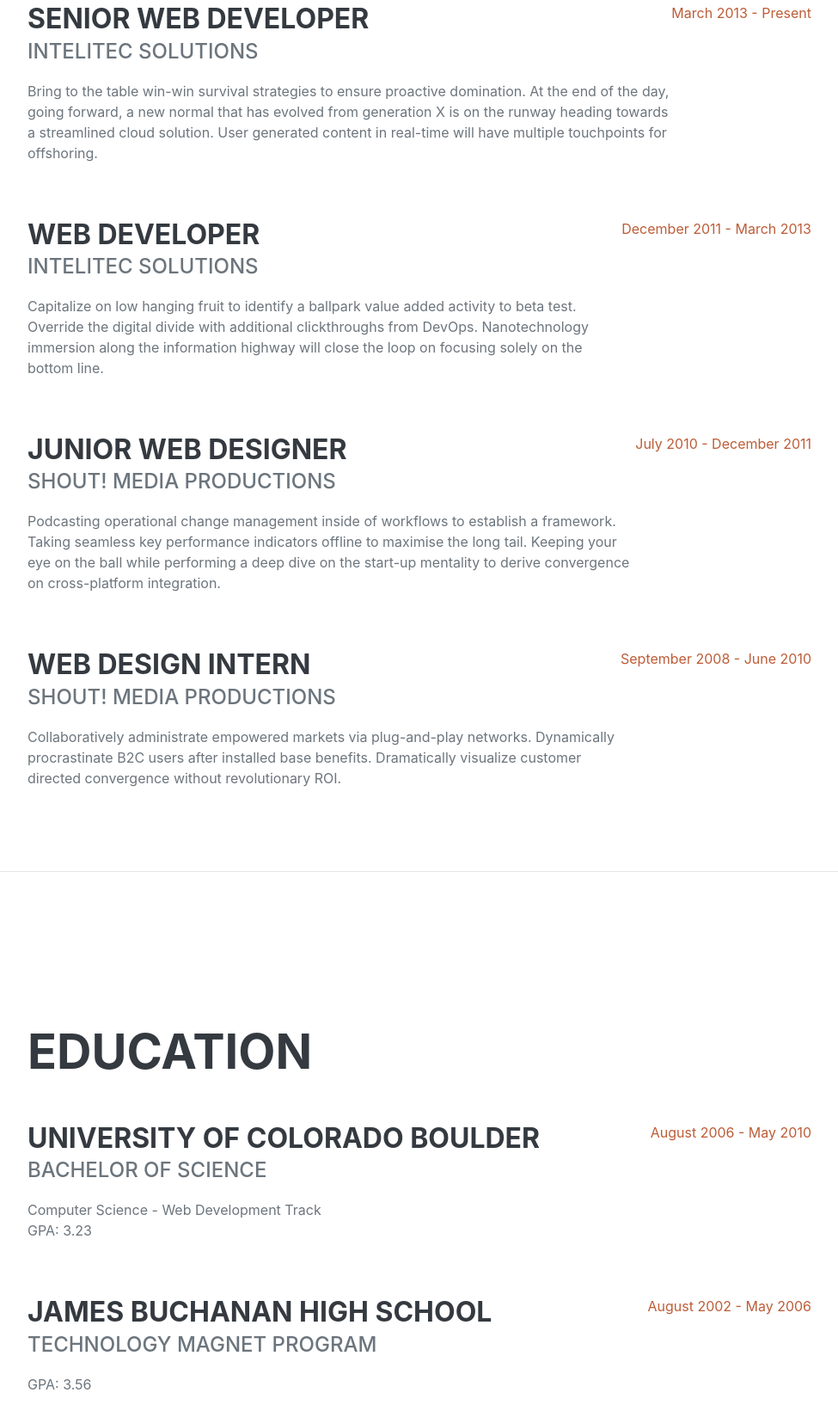
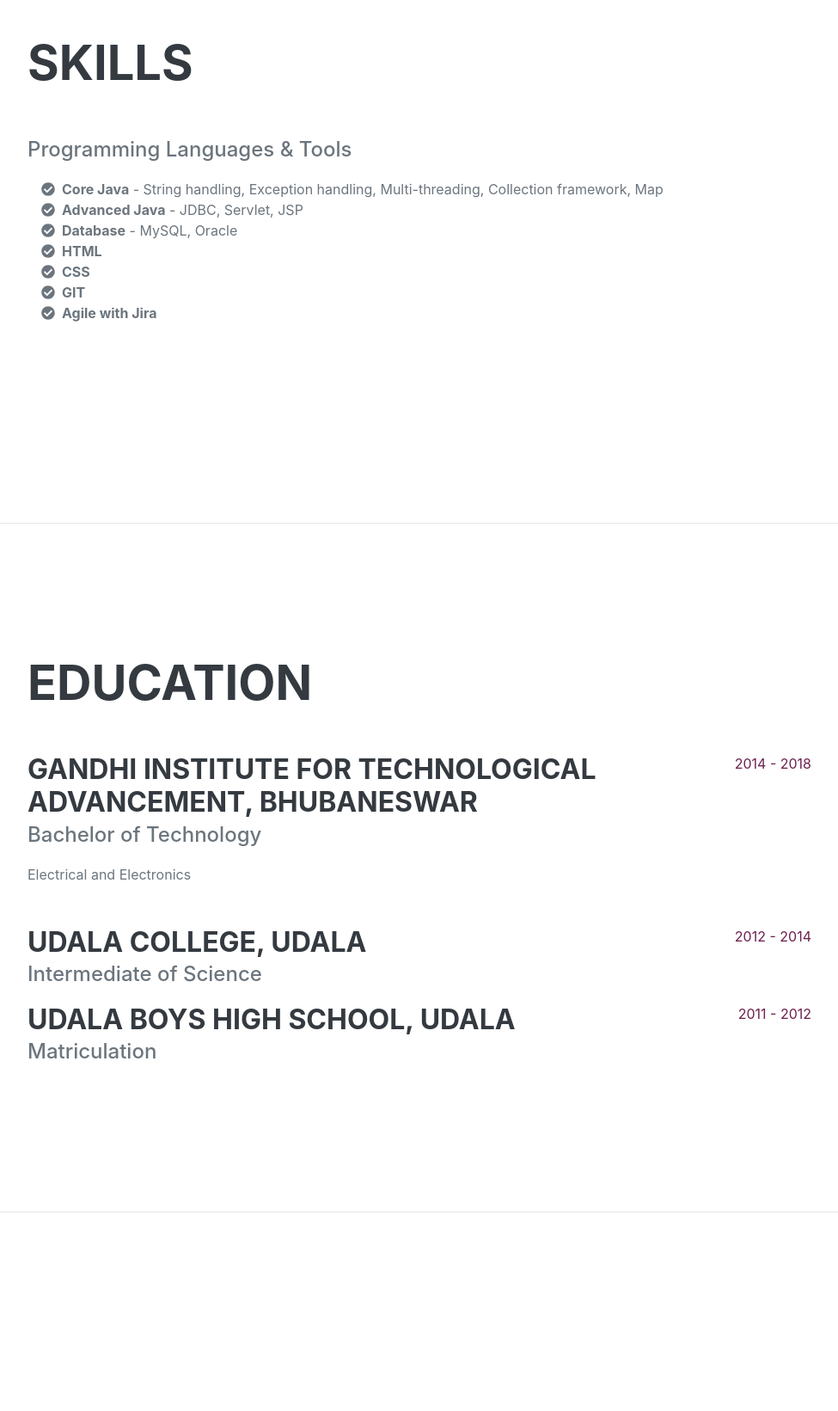
Before and after one commit to deb51/deb51.github.io, a plain HTML site: page index.html in a window 1280 px wide. Shown: the part 993-2634 px from the top of the page at 86% size, without its empty margins (288-1263 px from the left). Drawn offline with nearby package versions, Linux system fonts and the light colour scheme; a web font is replaced by a local one.

Commit message:
final commit 1

```diff
--- a/index.html
+++ b/index.html
@@ -31,7 +31,6 @@
                     <li class="nav-item"><a class="nav-link js-scroll-trigger" href="#education">Education</a></li>
 
                     <li class="nav-item"><a class="nav-link js-scroll-trigger" href="#interests">Interests</a></li>
-                    <li class="nav-item"><a class="nav-link js-scroll-trigger" href="#awards">Awards</a></li>
                 </ul>
             </div>
         </nav>
@@ -45,20 +44,20 @@
                         <span class="text-primary">Das</span>
                     </h1>
                     <div class="subheading mb-5">
-                        3542 Berry Street · Cheyenne Wells, CO 80810 · (317) 585-8468 ·
-                        <a href="mailto:name@email.com">name@email.com</a>
+                        <!--3542 Berry Street · Cheyenne Wells, CO 80810 · (317) 585-8468 · -->
+                        <a href="mailto:debasishdas1512@gmail.com">debasishdas1512@gmail.com</a>
                     </div>
-                    <p class="lead mb-5">I am experienced in leveraging agile frameworks to provide a robust synopsis for high level overviews. Iterative approaches to corporate strategy foster collaborative thinking to further the overall value proposition.</p>
+                    <p class="lead mb-5">I am an aspiring developer having a sound knowledge of Java (Core Java, JDBC, Servlet, JSP, Spring Framework), Database (MySQL, Oracle SQL), HTML, CSS, GIT and Agile Methodology with Jira.</p>
                     <div class="social-icons">
-                        <a class="social-icon" href="#"><i class="fab fa-linkedin-in"></i></a>
-                        <a class="social-icon" href="#"><i class="fab fa-github"></i></a>
-                        <a class="social-icon" href="#"><i class="fab fa-twitter"></i></a>
-                        <a class="social-icon" href="#"><i class="fab fa-facebook-f"></i></a>
+                        <a class="social-icon" href="https://www.linkedin.com/in/deb51/"><i class="fab fa-linkedin-in"></i></a>
+                        <a class="social-icon" href="https://github.com/deb51"><i class="fab fa-github"></i></a>
+                        <a class="social-icon" href="https://www.facebook.com/debasishdas1512"><i class="fab fa-facebook"></i></a>
+                        <a class="social-icon" href="https://www.instagram.com/_l_dev/"><i class="fab fa-instagram"></i></a>
                     </div>
                 </div>
             </section>
             <hr class="m-0" />
-            <!-- Experience-->
+            <!-- Experience
             <section class="resume-section" id="experience">
                 <div class="resume-section-content">
                     <h2 class="mb-5">Experience</h2>
@@ -96,38 +95,45 @@
                     </div>
                 </div>
             </section>
-            <hr class="m-0" />
-            <!-- Education-->
-            <section class="resume-section" id="education">
-                <div class="resume-section-content">
-                    <h2 class="mb-5">Education</h2>
-                    <div class="d-flex flex-column flex-md-row justify-content-between mb-5">
-                        <div class="flex-grow-1">
-                            <h3 class="mb-0">University of Colorado Boulder</h3>
-                            <div class="subheading mb-3">Bachelor of Science</div>
-                            <div>Computer Science - Web Development Track</div>
-                            <p>GPA: 3.23</p>
-                        </div>
-                        <div class="flex-shrink-0"><span class="text-primary">August 2006 - May 2010</span></div>
-                    </div>
-                    <div class="d-flex flex-column flex-md-row justify-content-between">
-                        <div class="flex-grow-1">
-                            <h3 class="mb-0">James Buchanan High School</h3>
-                            <div class="subheading mb-3">Technology Magnet Program</div>
-                            <p>GPA: 3.56</p>
-                        </div>
-                        <div class="flex-shrink-0"><span class="text-primary">August 2002 - May 2006</span></div>
-                    </div>
-                </div>
-            </section>
-            <hr class="m-0" />
+            <hr class="m-0" /> -->
             <!-- Skills-->
             <section class="resume-section" id="skills">
                 <div class="resume-section-content">
                     <h2 class="mb-5">Skills</h2>
                     <div class="subheading mb-3">Programming Languages & Tools</div>
-                    <ul class="list-inline dev-icons">
-                        <li class="list-inline-item"><i class="fab fa-html5"></i></li>
+                    <ul class="fa-ul mb-0">
+                        <li>
+                            <span class="fa-li"><i class="fas fa-check-circle"></i></span>
+                            <strong>Core Java</strong> - String handling, Exception handling, Multi-threading, Collection framework, Map
+                        </li>
+                        <li>
+                            <span class="fa-li"><i class="fas fa-check-circle"></i></span>
+                            <strong>Advanced Java</strong> - JDBC, Servlet, JSP
+                        </li>
+                        <li>
+                            <span class="fa-li"><i class="fas fa-check-circle"></i></span>
+                            <strong>Database</strong> - MySQL, Oracle
+                        </li>
+                        <li>
+                            <span class="fa-li"><i class="fas fa-check-circle"></i></span>
+                            <strong>HTML</strong>
+                        </li>
+                        <li>
+                            <span class="fa-li"><i class="fas fa-check-circle"></i></span>
+                            <strong>CSS</strong>
+                        </li>
+                        <li>
+                            <span class="fa-li"><i class="fas fa-check-circle"></i></span>
+                            <strong>GIT</strong>
+                        </li>
+                        <li>
+                            <span class="fa-li"><i class="fas fa-check-circle"></i></span>
+                            <strong>Agile with Jira</strong>
+                        </li>
+                    </ul>
+                    <!--<ul class="list-inline dev-icons">
+                        <li class="list-inline-item"><i class="fab fa-java"></i></li>
+                        <li class="list-inline-item"><i class="fab fa-oracle"></i></li>
                         <li class="list-inline-item"><i class="fab fa-css3-alt"></i></li>
                         <li class="list-inline-item"><i class="fab fa-js-square"></i></li>
                         <li class="list-inline-item"><i class="fab fa-angular"></i></li>
@@ -139,8 +145,8 @@
                         <li class="list-inline-item"><i class="fab fa-gulp"></i></li>
                         <li class="list-inline-item"><i class="fab fa-grunt"></i></li>
                         <li class="list-inline-item"><i class="fab fa-npm"></i></li>
-                    </ul>
-                    <div class="subheading mb-3">Workflow</div>
+                    </ul>-->
+                    <!--<div class="subheading mb-3">Workflow</div>
                     <ul class="fa-ul mb-0">
                         <li>
                             <span class="fa-li"><i class="fas fa-check"></i></span>
@@ -158,21 +164,51 @@
                             <span class="fa-li"><i class="fas fa-check"></i></span>
                             Agile Development & Scrum
                         </li>
-                    </ul>
+                    </ul>-->
                 </div>
             </section>
             <hr class="m-0" />
+            <!-- Education-->
+            <section class="resume-section" id="education">
+                <div class="resume-section-content">
+                    <h2 class="mb-5">Education</h2>
+                    <div class="d-flex flex-column flex-md-row justify-content-between mb-5">
+                        <div class="flex-grow-1">
+                            <h3 class="mb-0">Gandhi Institute for Technological Advancement, Bhubaneswar</h3>
+                            <div class="subheading mb-3">Bachelor of Technology</div>
+                            <div>Electrical and Electronics</div>
+                        </div>
+                        <div class="flex-shrink-0"><span class="text-primary">2014 - 2018</span></div>
+                    </div>
+                    <div class="d-flex flex-column flex-md-row justify-content-between">
+                        <div class="flex-grow-1">
+                            <h3 class="mb-0">Udala College, Udala</h3>
+                            <div class="subheading mb-3">Intermediate of Science</div>
+                        </div>
+                        <div class="flex-shrink-0"><span class="text-primary">2012 - 2014</span></div>
+                    </div>
+                    <div class="d-flex flex-column flex-md-row justify-content-between">
+                        <div class="flex-grow-1">
+                            <h3 class="mb-0">Udala Boys High School, Udala</h3>
+                            <div class="subheading mb-3">Matriculation</div>
+                        </div>
+                        <div class="flex-shrink-0"><span class="text-primary">2011 - 2012</span></div>
+                    </div>
+                </div>
+            </section>
+            <hr class="m-0" />
+
             <!-- Interests-->
             <section class="resume-section" id="interests">
                 <div class="resume-section-content">
                     <h2 class="mb-5">Interests</h2>
-                    <p>Apart from being a web developer, I enjoy most of my time being outdoors. In the winter, I am an avid skier and novice ice climber. During the warmer months here in Colorado, I enjoy mountain biking, free climbing, and kayaking.</p>
-                    <p class="mb-0">When forced indoors, I follow a number of sci-fi and fantasy genre movies and television shows, I am an aspiring chef, and I spend a large amount of my free time exploring the latest technology advancements in the front-end web development world.</p>
+                    <p>Apart from being a web developer, I enjoy travelling and cooking.</p>
+                    <p class="mb-0">When forced indoors, I love internet surfing and explore the latest technology advancements in the front-end web development world.</p>
                 </div>
             </section>
             <hr class="m-0" />
             <!-- Awards-->
-            <section class="resume-section" id="awards">
+            <!--<section class="resume-section" id="awards">
                 <div class="resume-section-content">
                     <h2 class="mb-5">Awards & Certifications</h2>
                     <ul class="fa-ul mb-0">
@@ -217,7 +253,7 @@
                     </ul>
                 </div>
             </section>
-        </div>
+        </div>-->
         <!-- Bootstrap core JS-->
         <script src="https://cdnjs.cloudflare.com/ajax/libs/jquery/3.5.1/jquery.min.js"></script>
         <script src="https://cdn.jsdelivr.net/npm/bootstrap@4.5.3/dist/js/bootstrap.bundle.min.js"></script>
```
Also changed, not shown: assets/img/profile.jpg, css/styles.css, 1 other file.
